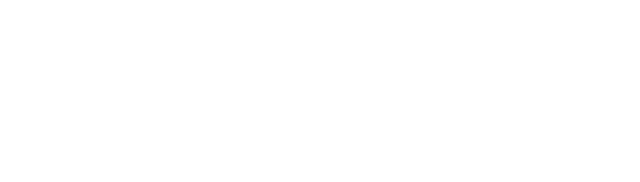
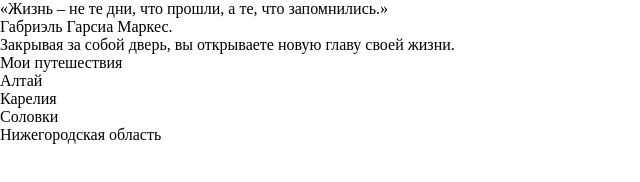
Before and after one commit to DenisTk22/diploma, a plain HTML site: page index.html in a window 1280 px wide. Shown: the whole page, without its empty margins (0-640 px from the left). Drawn offline with Linux system fonts and the light colour scheme.

Commit message:
first page is starting

```diff
--- /dev/null
+++ b/css/_zerostyle.scss
@@ -0,0 +1,5 @@
+* {
+    margin: 0;
+    padding: 0;
+    box-sizing: border-box;
+}
--- a/css/style.scss
+++ b/css/style.scss
@@ -0,0 +1 @@
+@import 'zerostyle';
--- a/index.html
+++ b/index.html
@@ -7,7 +7,24 @@
     <title>My Traveling</title>
 </head>
 <body>
-
+    <div class="wrapper">
+        <main class="main">
+            <nav class="main__navigation"></nav>
+            <div class="main__text">
+                <q class="main__text_quote">Жизнь – не те дни, что прошли, а те, что запомнились.</q>
+                <p class="main__text_quote-auther">Габриэль Гарсиа Маркес.</p>
+                <p class="main__text_sentence">Закрывая за собой дверь, вы открываете новую главу своей жизни.</p>
+            </div>
+            <ul class="main__list">
+                <li class="main__list_item">Мои путешествия</li>
+                <li class="main__list_item">Алтай</li>
+                <li class="main__list_item">Карелия</li>
+                <li class="main__list_item">Соловки</li>
+                <li class="main__list_item">Нижегородская область</li>
+            </ul>
+            <div class="main__slider"></div>
+        </main>
+    </div>
 
 </body>
 </html>
```
Also changed, not shown: css/style.css, 1 other file.
